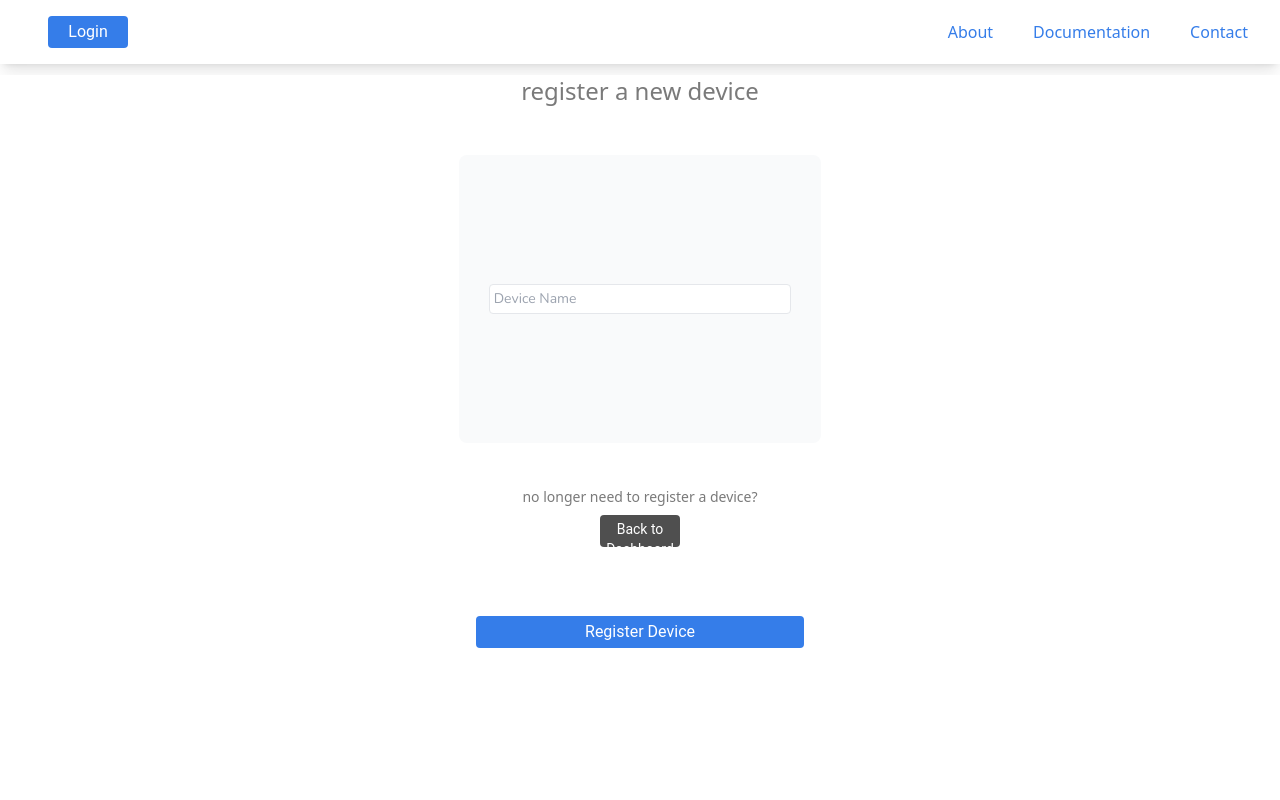
After one commit to ryanpepe2000/mscs710-backend, a Flask app: template matrix-server/app/templates/dash/register-device.html in a window 1280 px wide. The commit adds this page. Run offline with Flask 2, Linux system fonts and the light colour scheme; the template is opened without the code that fills it: values that come from a table or form of the project are taken from there, others are empty; style sheets or scripts are compiled from the project's sources; parts of the project's set-up code (start-up, migrations or seed data) failed here and were passed over.

Commit message:
Added logic to register a device and assign it to the current logged in user

```diff
--- /dev/null
+++ b/matrix-server/app/dash/forms.py
@@ -0,0 +1,20 @@
+"""
+Encapsulates all required forms that will be used for registering new devices within
+the system.
+
+@date 4.6.22
+@author Ryan Pepe
+"""
+import logging
+from flask_wtf import FlaskForm
+from wtforms import StringField, PasswordField, SubmitField
+from wtforms.validators import Length, EqualTo, Email, DataRequired, ValidationError
+from ..models import User
+
+logger = logging.getLogger(__name__)
+
+
+class DeviceRegistrationForm(FlaskForm):
+    # Registration Fields
+    device_name = StringField(label='Device name', validators=[DataRequired()])
+    submit = SubmitField(label='Register Device')
--- a/matrix-server/app/templates/dash/dashboard.html
+++ b/matrix-server/app/templates/dash/dashboard.html
@@ -15,6 +15,11 @@ Matrix - Dashboard
                             <path fill-rule="evenodd" d="M5.293 7.293a1 1 0 011.414 0L10 10.586l3.293-3.293a1 1 0 111.414 1.414l-4 4a1 1 0 01-1.414 0l-4-4a1 1 0 010-1.414z" clip-rule="evenodd" />
                         </svg>
                     </button>
+                    <a href="{{ url_for('dash.register_device') }}">
+                        <button type="button" class="p-4 inline-flex rounded-md border border-gray-300 shadow-sm px-4 py-2 bg-white text-sm font-medium text-gray-700 hover:bg-gray-50 focus:outline-none focus:ring-2 focus:ring-offset-2 focus:ring-offset-gray-100 focus:ring-matrix_blue-100" id="register-device-button">
+                            Register A New Device
+                        </button>
+                    </a>
                 </div>
                 <div class="hidden mt-4 ml-4 w-56 rounded-md shadow-lg bg-white ring-1 ring-black ring-opacity-5 divide-y divide-gray-100 focus:outline-none" id="device-dropdown" aria-orientation="vertical" tabindex="-1">
                     {% for device in devices %}
--- /dev/null
+++ b/matrix-server/app/templates/dash/register-device.html
@@ -0,0 +1,30 @@
+{% extends 'base.html' %}
+{% block title %}
+Matrix - Dashboard
+{% endblock %}
+{% block content %}
+<div class="z-0 w-screen h-5/6 md:flex items-center justify-center flex-col">
+    <!-- Registration Form -->
+    <div class="md:flex flex-col w-screen mx-auto bg-white justify-center">
+        <h1 class="mx-auto mb-4 text-xl md:text-2xl text-matrix_gray-100 text-center">register a new device</h1>
+
+        <form method="POST" class="m-auto p-4 w-full md:w-2/3 lg:w-1/3 text-center">
+            {{ form.hidden_tag() }}
+
+            <div class="flex flex-col justify-center h-72 bg-gray-50 m-4 px-4 py-8 rounded-lg">
+
+                {{ form.device_name(class="form-field mx-3.5", placeholder="Device Name") }}
+
+            </div>
+
+            <div class="flex flex-col items-center">
+                <p class="py-2 mt-5 text-sm text-matrix_gray-100">no longer need to register a device?</p>
+                <a href="{{ url_for('dash.dashboard_page')}}"><button type="button" class="h-8 w-20 btn-solid-gray-small">Back to Dashboard</button></a>
+            </div>
+
+            {{ form.submit(class="h-8 w-9/12 md:w-10/12 mx-auto my-14 btn-solid-blue") }}
+
+        </form>
+    </div>
+</div>
+{% endblock %}
```
Also changed, not shown: matrix-server/app/dash/views.py (+26 -1 lines), matrix-server/app/models.py (+2 -26 lines).
